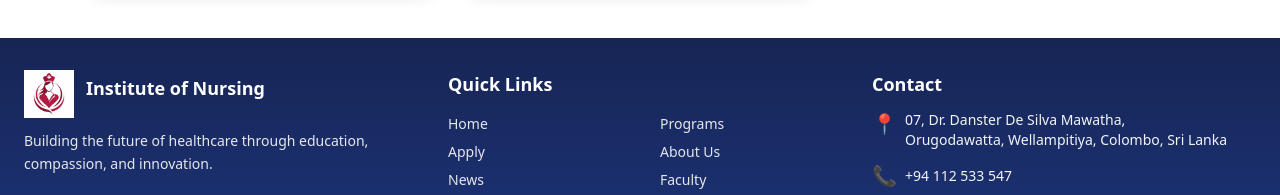
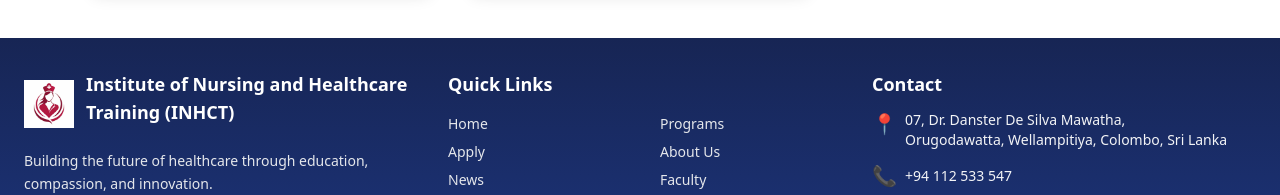
Before and after one commit to Pnishada/Nursing-college, a React (Create React App) app: page /blog in a window 1280 px wide. Shown: the part 574-769 px from the top of the page. Built offline with nearby package versions, Linux system fonts and the light colour scheme.

Commit message:
Sixth commith

```diff
--- a/src/components/homepageComponents/Footer.tsx
+++ b/src/components/homepageComponents/Footer.tsx
@@ -33,7 +33,7 @@ export default function Footer(): React.ReactElement {
             alt="Institute of Nursing Logo"
             className="h-12 w-auto object-contain"
           />
-          <h4 className="text-lg font-bold text-white mb-3">Institute of Nursing</h4>
+          <h4 className="text-lg font-bold text-white mb-3">Institute of Nursing and Healthcare Training (INHCT)</h4>
           </div>
           <p className="text-gray-200 leading-relaxed text-sm">
             Building the future of healthcare through education, compassion, and innovation.
```
